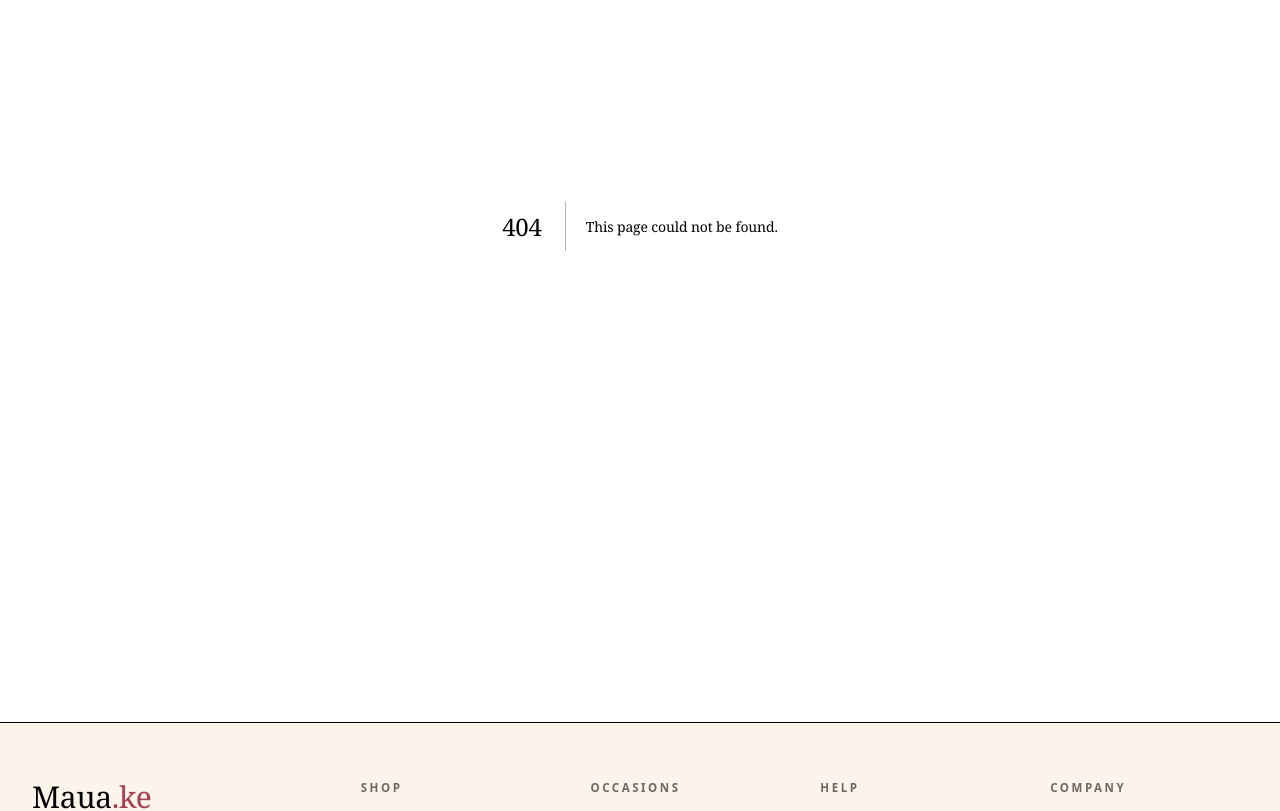
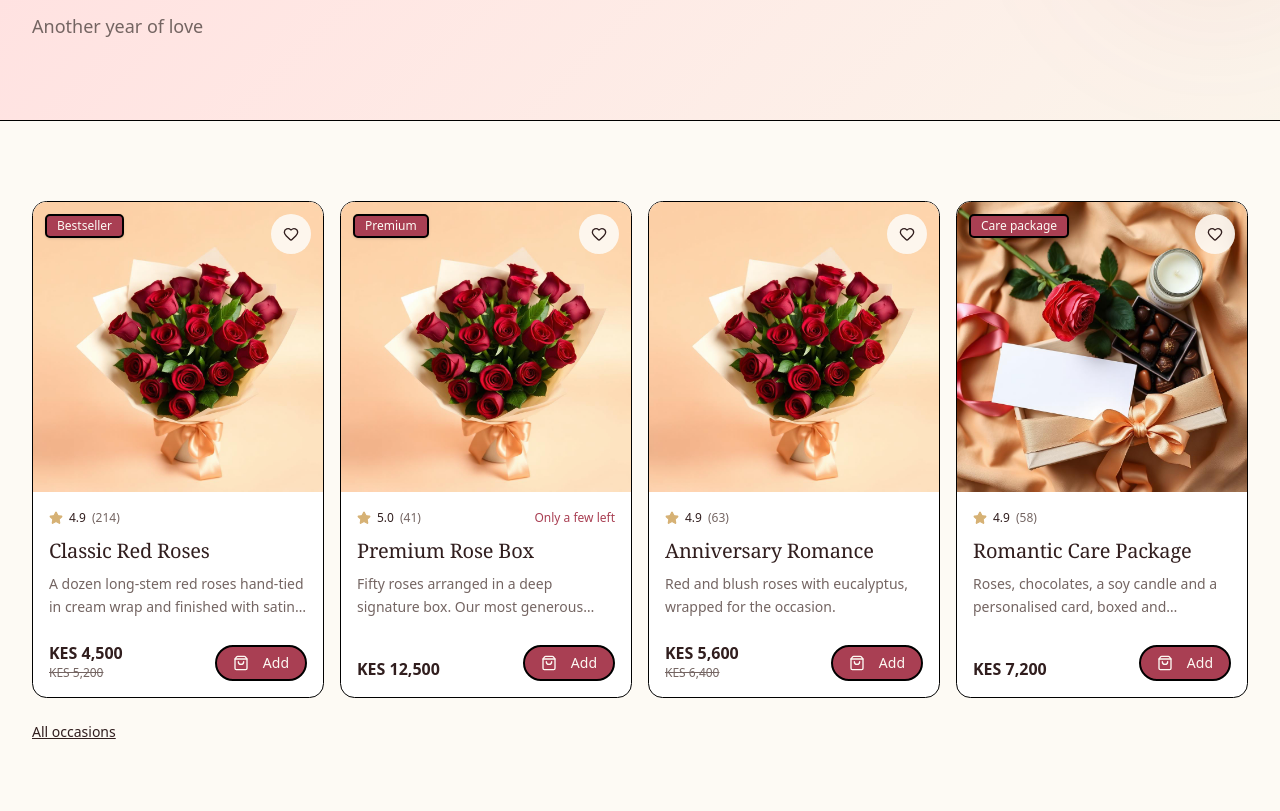
Before and after one commit to mcwachira/maua.ke, a Next.js app in the folder apps/web/: page /occasions/anniversary in a window 1280 px wide. Before the commit this address had no page. Shown: the part 300-1111 px from the top of the page. Built offline with nearby package versions, Linux system fonts and the light colour scheme.

Commit message:
feat(web): fixed product and occasion pages

```diff
--- /dev/null
+++ b/apps/web/app/occasions/[slug]/page.tsx
@@ -0,0 +1,25 @@
+import Link from "next/link";
+import { notFound } from "next/navigation";
+import { getOccasion, productsByOccasion } from "@/lib/catalog";
+import { ProductCard } from "@/components/ProductCard";
+import { EmptyState, PageHeader, Section } from "@/components/Section";
+
+export default async function OccasionDetailPage({ params }: { params: Promise<{ slug: string }> }) {
+  const { slug } = await params;
+  const occasion = getOccasion(slug);
+  if (!occasion) notFound();
+  const items = productsByOccasion(slug);
+  return (
+    <>
+      <PageHeader eyebrow="Occasion" title={occasion.name} description={occasion.tagline} />
+      <Section>
+        {items.length === 0 ? (
+          <EmptyState title="No products yet" description={`${occasion.name} has no products in demo data.`} action={<Link className="underline text-sm" href="/shop">Browse shop</Link>} />
+        ) : (
+          <div className="grid grid-cols-2 gap-4 md:grid-cols-4">{items.map((p) => <ProductCard key={p.id} product={p} />)}</div>
+        )}
+        <p className="mt-6 text-sm"><Link className="underline" href="/occasions">All occasions</Link></p>
+      </Section>
+    </>
+  );
+}
--- /dev/null
+++ b/apps/web/app/products/page.tsx
@@ -0,0 +1,2 @@
+import { redirect } from "next/navigation";
+export default function ProductsIndex() { redirect("/shop"); }
```
